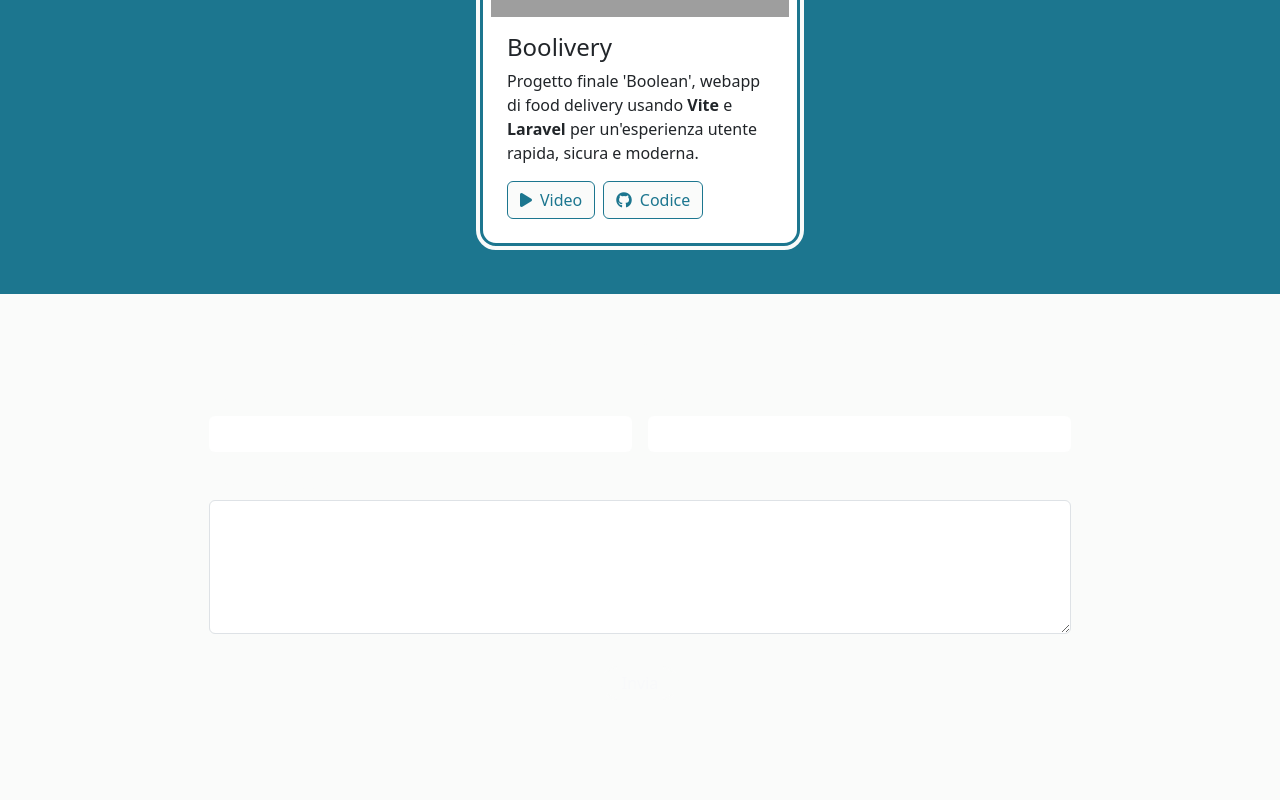
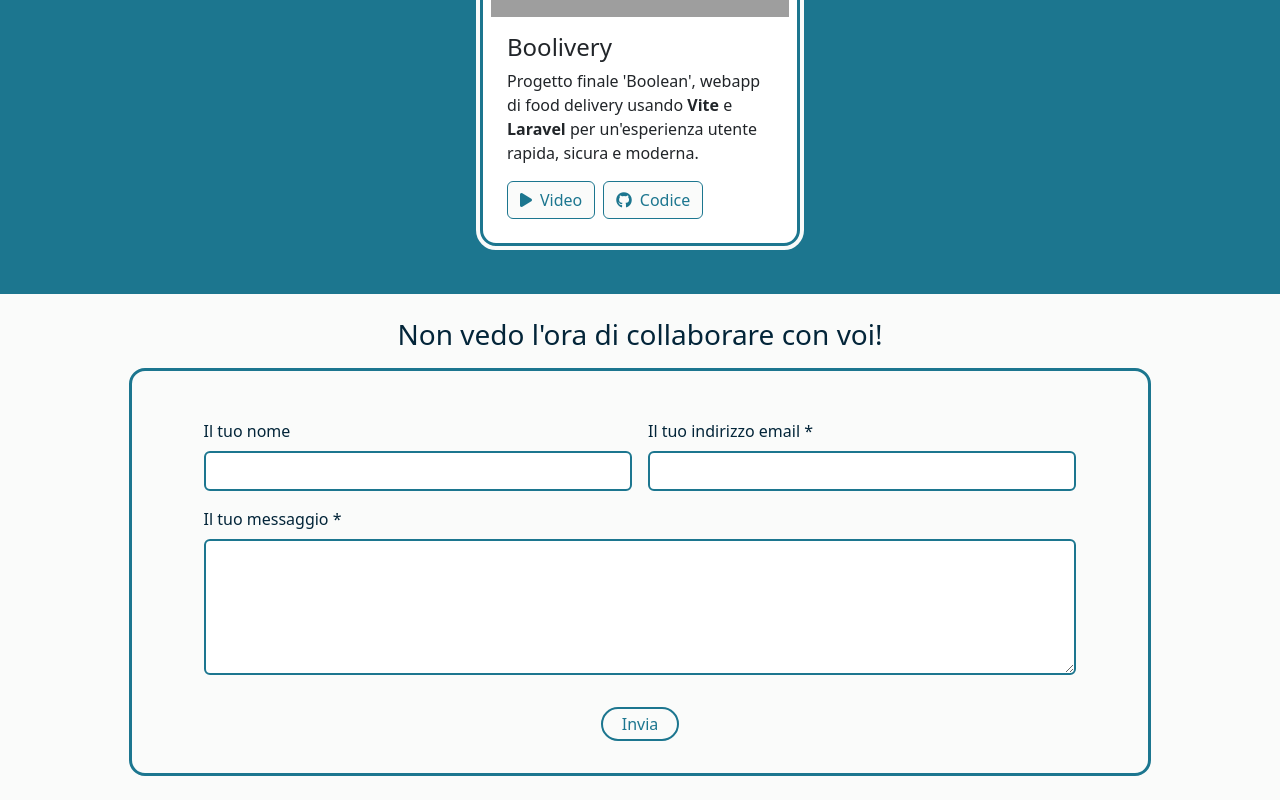
Before and after one commit to christiansaccani/my-portfolio, a Vue app: page / in a window 1280 px wide. Shown: the part 1624-2424 px from the top of the page. Before the commit the page ends 2348 px from the top, so only its background shows below. Built offline with nearby package versions, Linux system fonts and the light colour scheme; grey boxes are pictures that could not be loaded.

Commit message:
mailform done

```diff
--- a/src/components/AppMailForm.vue
+++ b/src/components/AppMailForm.vue
@@ -21,7 +21,7 @@
     <section class="w-100 py-4">
         <h3>Non vedo l'ora di collaborare con voi!</h3>
 
-        <form class="row g-3">
+        <form class="row g-3 rounded-4">
             <div class="col-md-6">
                 <label for="name" class="form-label">Il tuo nome</label>
                 <input type="name" class="form-control custom-input" id="name">
@@ -57,26 +57,34 @@
 
     h3 {
         margin-bottom: 2rem;
-        color: $backgroundColor
+        color: $textColor;
     }
 
     form {
-        color: $backgroundColor;
+        padding: 2rem 4rem;
+        color: $textColor;
+        border: 3px solid $primaryColor;
 
-        input {
-            border: none;
+        label {
+            font-weight: 500;
+        }
+
+        input, textarea {
+            border: 2px solid $primaryColor;
         }
 
         #custom-btn {
             padding: 0.2rem 1.2rem;
             border-radius: 24px;
             transition: linear 0.4s all;
-            border: 2px solid $backgroundColor;
+            border: 2px solid $primaryColor;
+            color: $primaryColor;
             font-weight: 500;
         }
 
         #custom-btn:hover {
-            color: $primaryColor;
+            background-color: $primaryColor;
+            color: $backgroundColor;
         }
     }
 }
@@ -101,3 +109,5 @@
 }
 
 </style>
+
+<!-- Manca solo l'effettivo collegamento alla mail -->
```
